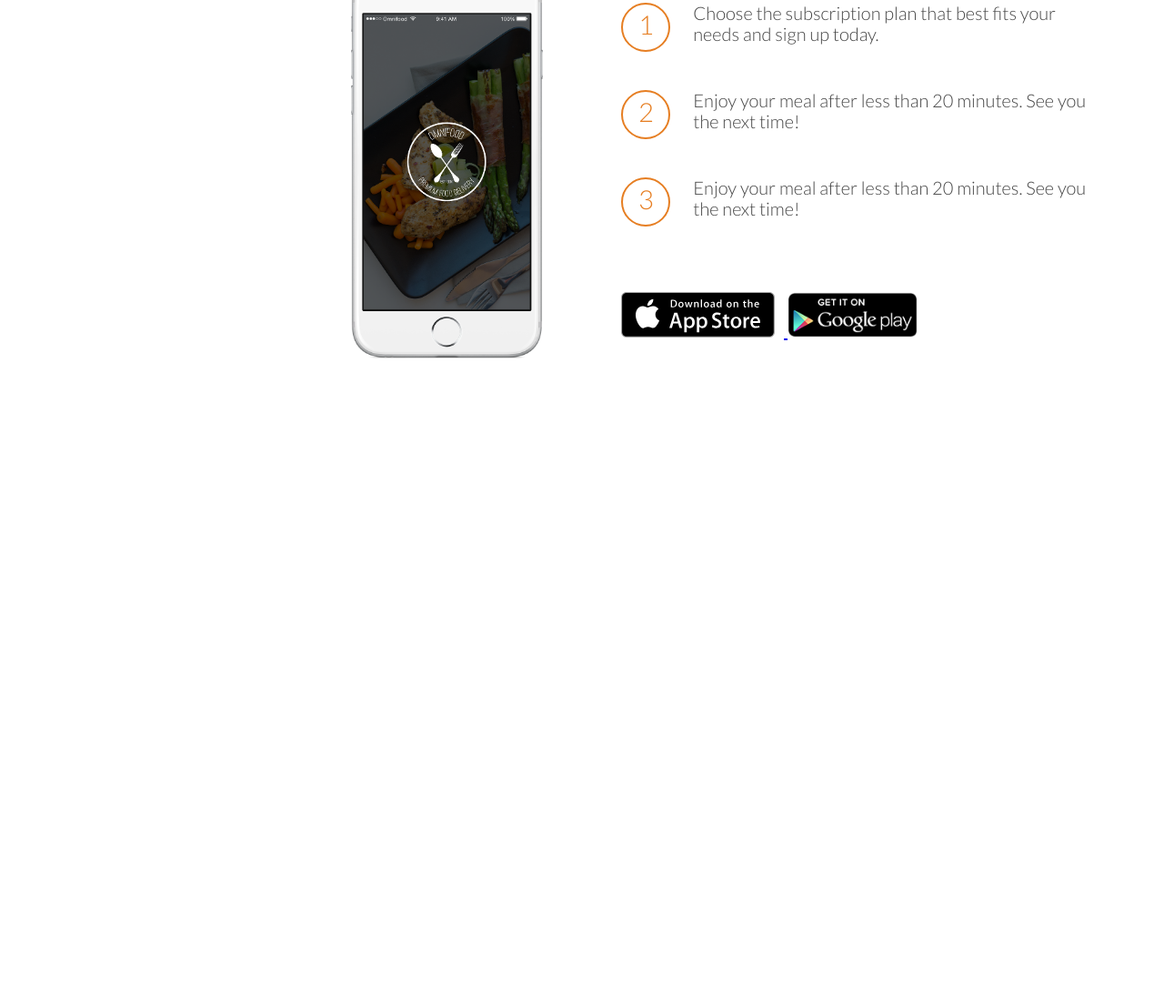
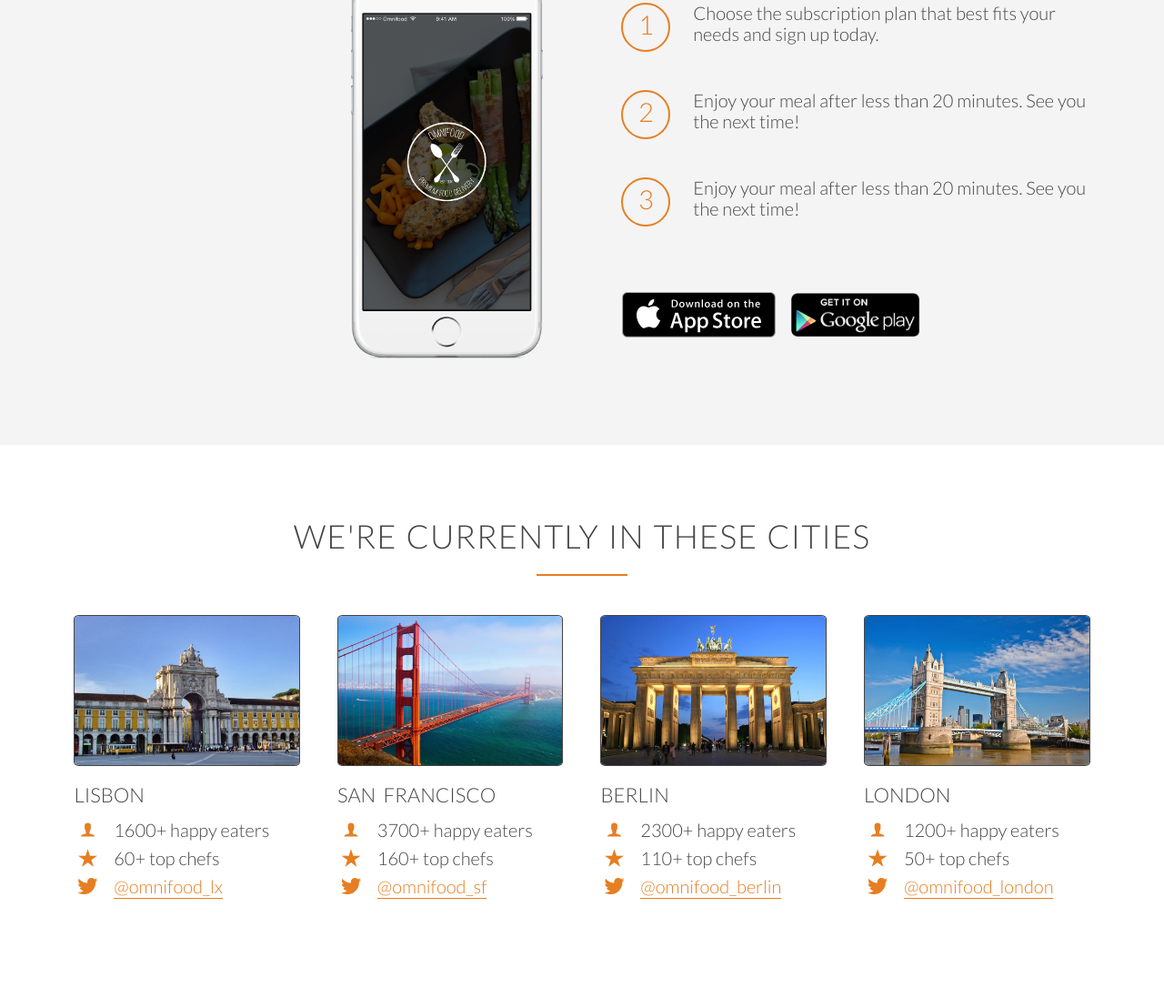
Before and after one commit to brij079/Omnifood, a plain HTML site: page index.html in a window 1280 px wide. Shown: the part 2209-3306 px from the top of the page at 91% size. Before the commit the page ends 2698 px from the top, so only its background shows below. Drawn offline with Linux system fonts and the light colour scheme; files whose address does not match are found by name.

Commit message:
completed cities

```diff
--- a/index.html
+++ b/index.html
@@ -8,6 +8,7 @@
         <link rel="stylesheet" type="text/css" href="resources/css/modules/_btn.css">
         <link rel="stylesheet" type="text/css" href="resources/css/modules/_main-nav.css">
         <link rel="stylesheet" type="text/css" href="resources/css/modules/_meals.css">
+        <link rel="stylesheet" type="text/css" href="resources/css/modules/_cities.css">
         <link rel="stylesheet" type="text/css" href="resources/css/modules/_how-it-works.css">
         <link href="https://fonts.googleapis.com/css2?family=Lato:ital,wght@0,100;0,300;0,400;1,300&display=swap" rel="stylesheet">
 
@@ -137,5 +138,83 @@
             </div>
         </section>
 
+        <section class="section-cities">
+            <div class="row">
+                <h2>We're currently in these cities</h2>
+            </div>
+
+            <div class="row">
+                <div class="col span-1-of-4 box">
+                    <img src="resources/img/lisbon-3.jpg" alt="lisben">
+                    <h3>Lisbon</h3>
+                    <div class="city-feature">
+                        <i class="ion-ios-person icons-small"></i>
+                        1600+ happy eaters
+                    </div>
+                    <div class="city-feature">
+                        <i class="ion-ios-star icons-small"></i>
+                        60+ top chefs
+                    </div>
+                    <div class="city-feature">
+                        <i class="ion-social-twitter icons-small"></i>
+                        <a href="#">@omnifood_lx</a>
+                    </div>
+                </div>
+
+                <div class="col span-1-of-4 box">
+                    <img src="resources/img/san-francisco.jpg" alt="lisben">
+                    <h3>San Francisco</h3>
+                    <div class="city-feature ">
+                        <i class="ion-ios-person icons-small"></i>
+                        3700+ happy eaters
+                    </div>
+                    <div class="city-feature ">
+                        <i class="ion-ios-star icons-small"></i>
+                        160+ top chefs
+                    </div>
+                    <div class="city-feature">
+                        <i class="ion-social-twitter icons-small"></i>
+                        <a href="#">@omnifood_sf</a>
+                    </div>
+                </div>
+
+                <div class="col span-1-of-4 box">
+                    <img src="resources/img/berlin.jpg" alt="lisben">
+                    <h3>Berlin</h3>
+                    <div class="city-feature">
+                        <i class="ion-ios-person icons-small"></i>
+                        2300+ happy eaters
+                    </div>
+                    <div class="city-feature">
+                        <i class="ion-ios-star icons-small"></i>
+                        110+ top chefs
+                    </div>
+                    <div class="city-feature">
+                        <i class="ion-social-twitter icons-small"></i>
+                        <a href="#">@omnifood_berlin</a>
+                    </div>
+                </div>
+
+                <div class="col span-1-of-4 box">
+                    <img src="resources/img/london.jpg" alt="lisben">
+                    <h3>London</h3>
+                    <div class="city-feature">
+                        <i class="ion-ios-person icons-small"></i>
+                        1200+ happy eaters
+                    </div>
+                    <div class="city-feature">
+                        <i class="ion-ios-star icons-small"></i>
+                        50+ top chefs
+                    </div>
+                    <div class="city-feature">
+                        <i class="ion-social-twitter icons-small"></i>
+                        <a href="#">@omnifood_london</a>
+                    </div>
+                </div>
+            </div>
+        </section>
+
+
+
     </body>
 </html>
--- /dev/null
+++ b/resources/css/modules/_cities.css
@@ -0,0 +1,24 @@
+.box img {
+    width: 100%;
+    height: auto;
+    margin-bottom: 15px;
+    border: 1px solid;
+    border-radius: 2.5%;
+}
+
+.city-feature {
+    margin-bottom: 5px;
+}
+
+.icons-small {
+    display: inline-block;
+    width: 30px;
+    text-align: center;
+    color: #e67e22;
+    font-size: 120%;
+
+    line-height: 120%;
+    vertical-align: middle;
+    margin-top: -5px;
+    margin-right: 10px;
+}
--- a/resources/css/modules/_how-it-works.css
+++ b/resources/css/modules/_how-it-works.css
@@ -1,4 +1,5 @@
-.steps-box {
+.section-steps {
+    background-color: #f4f4f4 ;
 }
 
 .steps-box:first-child {
@@ -38,6 +39,10 @@
     font-size: 145%;
     margin-right: 25px;
 }
+.btn-app:link,
+.btn-app:visited{
+    border: 1px solid transparent;
+}
 
 .btn-app img {
     height: 50px;
--- a/resources/css/style.css
+++ b/resources/css/style.css
@@ -47,6 +47,20 @@ section {
     padding: 1%;
 }
 
+a:link,
+a:visited{
+    color: #e67e22;
+    text-decoration: none;
+    padding-bottom: 1px;
+    border-bottom: 1px solid #e67e22;
+    transition: border-bottom 0.2s, color 0.2s;
+}
+
+a:hover,
+a:active {
+    color: #555;
+    border-bottom: 1px solid transparent;
+}
 
 /*-------------------------------------*/
 /*Headings*/
```
